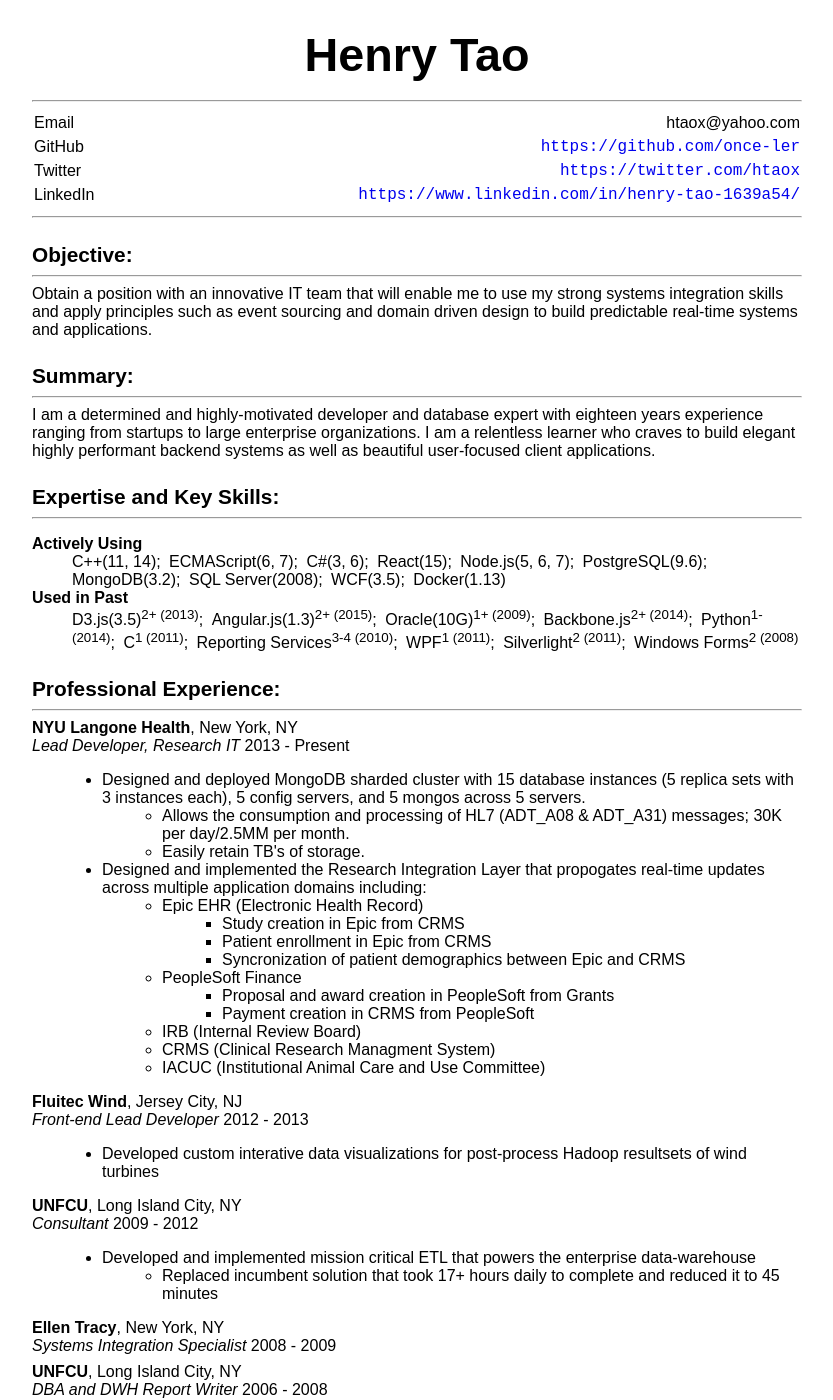
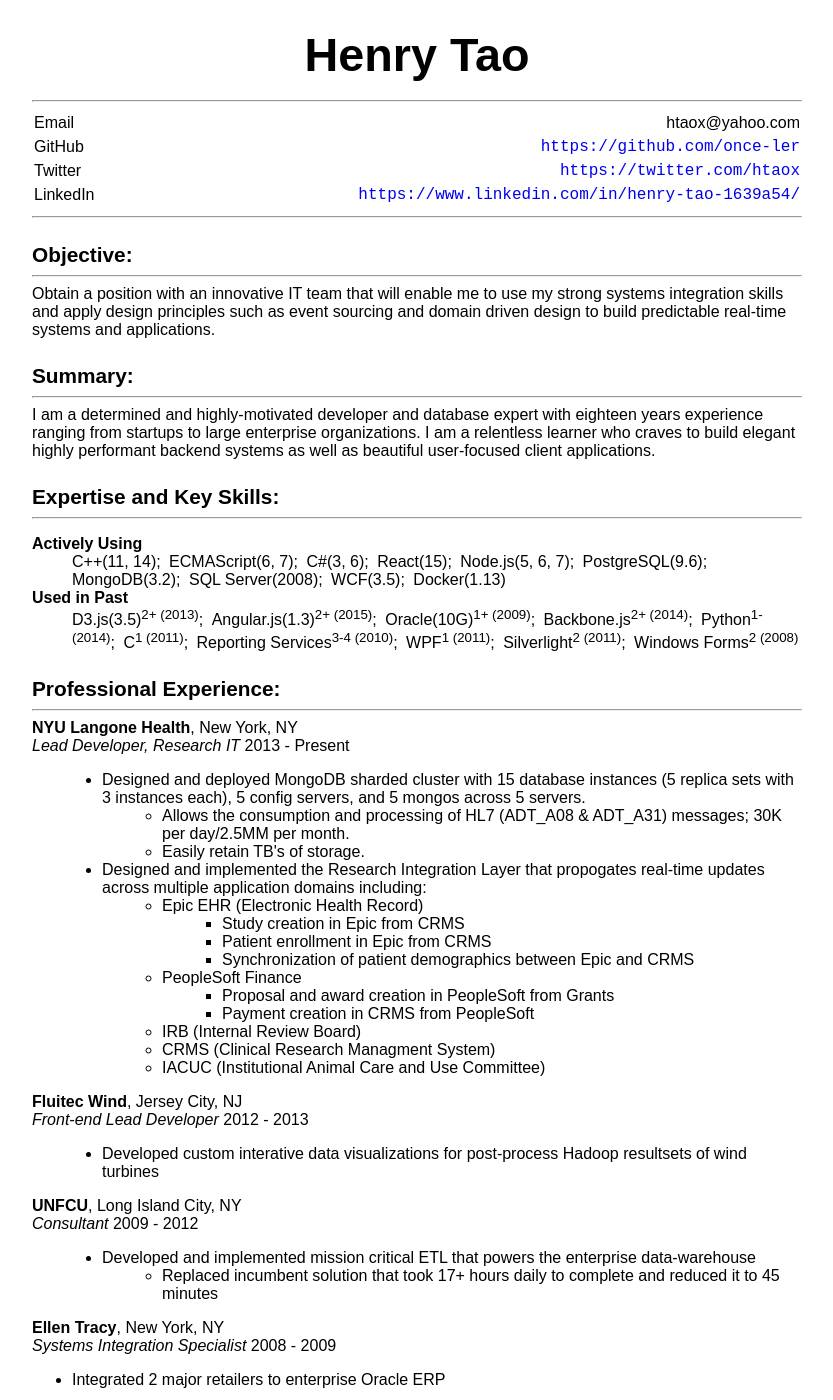
Before and after one commit to minhtuanvu/once-ler.github.io, a Jekyll site: the page resume/index.html, which Jekyll copies as it is, in a window 1280 px wide and 1400 px high. Shown: the whole window, without its empty margins (223-1056 px from the left). Built offline with Jekyll 4.4.1, drawn with Linux system fonts in a browser that asks for light colours.

Commit message:
Fix typo

```diff
--- a/resume/index.html
+++ b/resume/index.html
@@ -134,7 +134,7 @@
 
     <h6>Objective:</h6>
     <hr>
-    Obtain a position with an innovative IT team that will enable me to use my strong systems integration skills and apply principles such as event sourcing and domain driven design to build predictable real-time systems and applications.
+    Obtain a position with an innovative IT team that will enable me to use my strong systems integration skills and apply design principles such as event sourcing and domain driven design to build predictable real-time systems and applications.
 
     <h6>Summary:</h6>
     <hr>
@@ -197,7 +197,7 @@
           <ul>
           <li>Study creation in Epic from CRMS</li>
           <li>Patient enrollment in Epic from CRMS</li>
-          <li>Syncronization of patient demographics between Epic and CRMS</li>
+          <li>Synchronization of patient demographics between Epic and CRMS</li>
           </ul>
         </li>
         <li>PeopleSoft Finance
@@ -237,6 +237,10 @@
 
     <div><b>Ellen Tracy</b>, New York, NY</div>
     <div><i>Systems Integration Specialist</i> 2008 - 2009</div>
+    <ul><li>
+    Integrated 2 major retailers to enterprise Oracle ERP
+    </li>
+    </ul>
     <div class="experience"></div>
 
     <div><b>UNFCU</b>, Long Island City, NY<br/>
```
Also changed, not shown: 4 other files.
